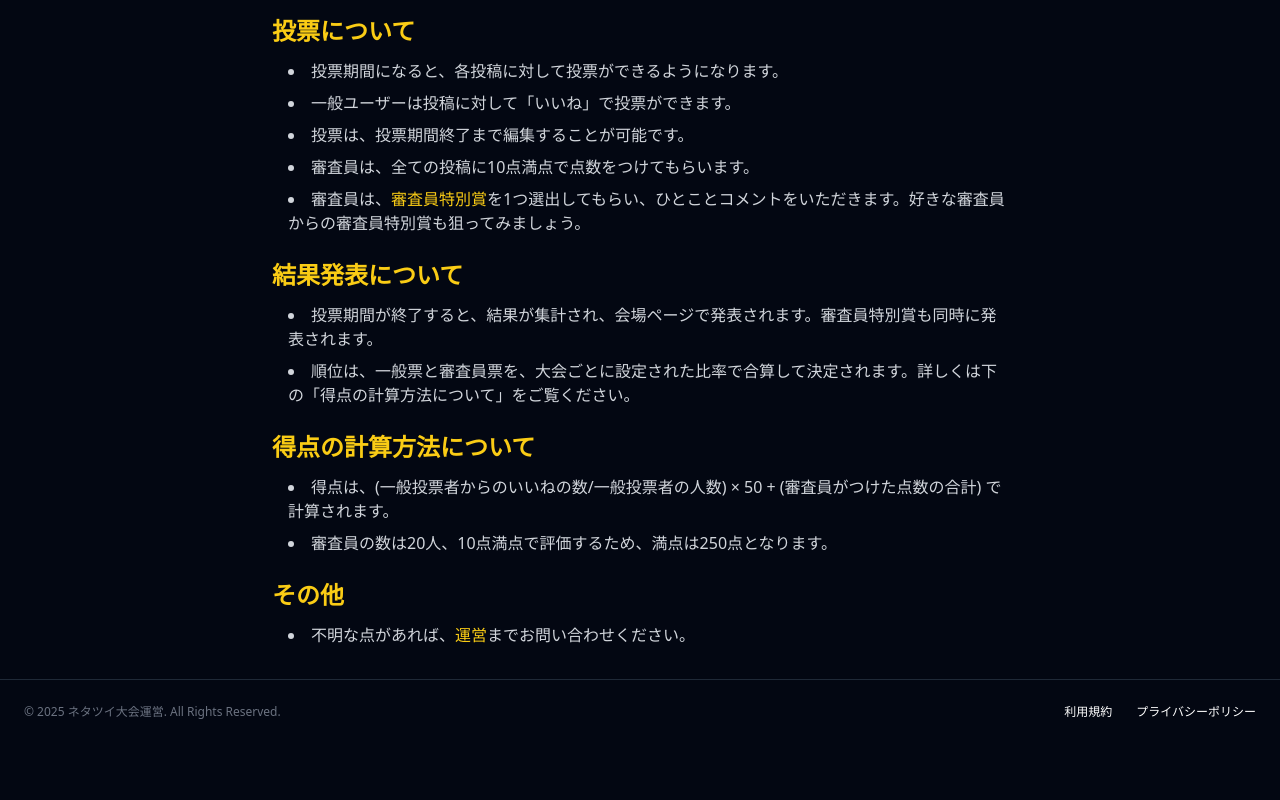
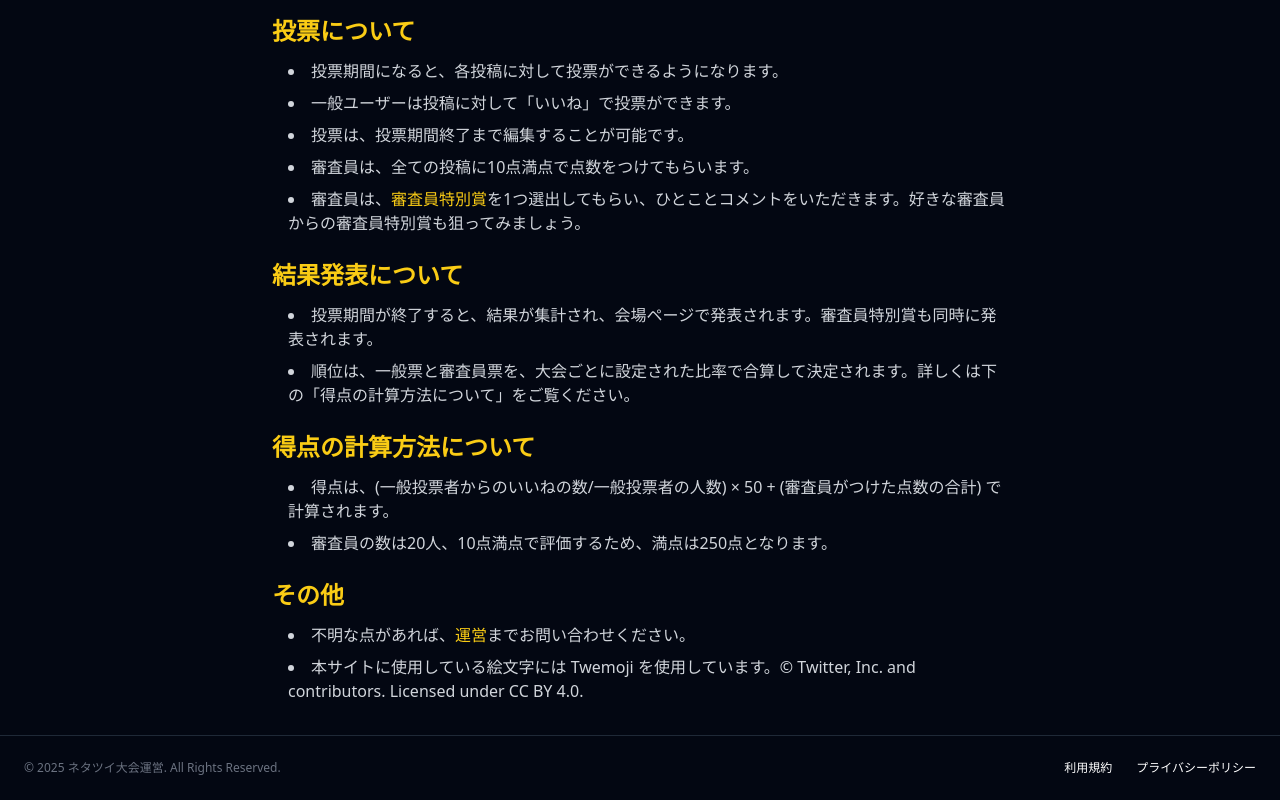
Before and after one commit to Megane14916/netatwi-frontend, a Next.js app: page /rules in a window 1280 px wide. Shown: the part 462-1262 px from the top of the page. Before the commit the page ends 1206 px from the top, so only its background shows below. Built offline with nearby package versions, Linux system fonts and the light colour scheme; no server answers.

Commit message:
twemojiライセンス

```diff
--- a/app/rules/page.tsx
+++ b/app/rules/page.tsx
@@ -55,6 +55,7 @@ export default function RulesPage() {
                     <h2 className="text-2xl font-semibold mb-3 text-yellow-400">その他</h2>
                      <ul className="list-disc list-inside space-y-2 pl-4">
                         <li>不明な点があれば、<a href="https://x.com/netatwiGP" className="text-yellow-400">運営</a>までお問い合わせください。</li>
+                        <li>本サイトに使用している絵文字には Twemoji を使用しています。© Twitter, Inc. and contributors. Licensed under CC BY 4.0.</li>
                     </ul>
                 </section>
             </div>
```
